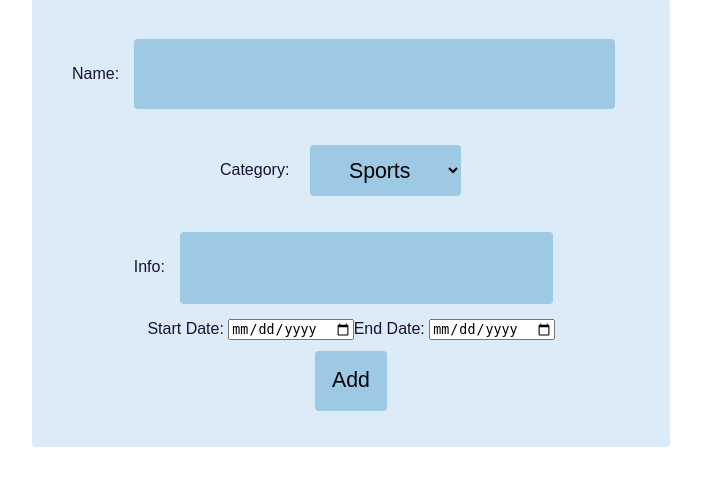
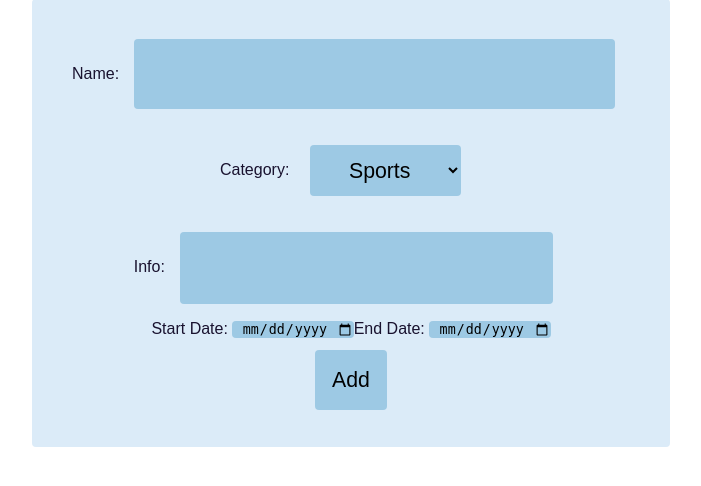
Before and after one commit to quiluh/Daily-Notices, a Flask app: page /add in a window 1280 px wide. Shown: the part 171-657 px from the top of the page, without its empty margins (289-990 px from the left). Run offline with Flask 3, Linux system fonts and the light colour scheme; the visitor is signed in with stand-in values (Sample User, id 1).

Commit message:
styled date inputs

```diff
--- a/static/styles/styles.css
+++ b/static/styles/styles.css
@@ -266,3 +266,13 @@ p {
 .paddingTop2 {
     padding-top: 2%;
 }
+input[type="date"] {
+    text-align: center;
+    border: none;
+    border-radius: 0.25rem;
+    cursor: text;
+    background-color: var(--lightPrimary);
+}
+input[type="date"]:focus {
+    outline: none;
+}
```
